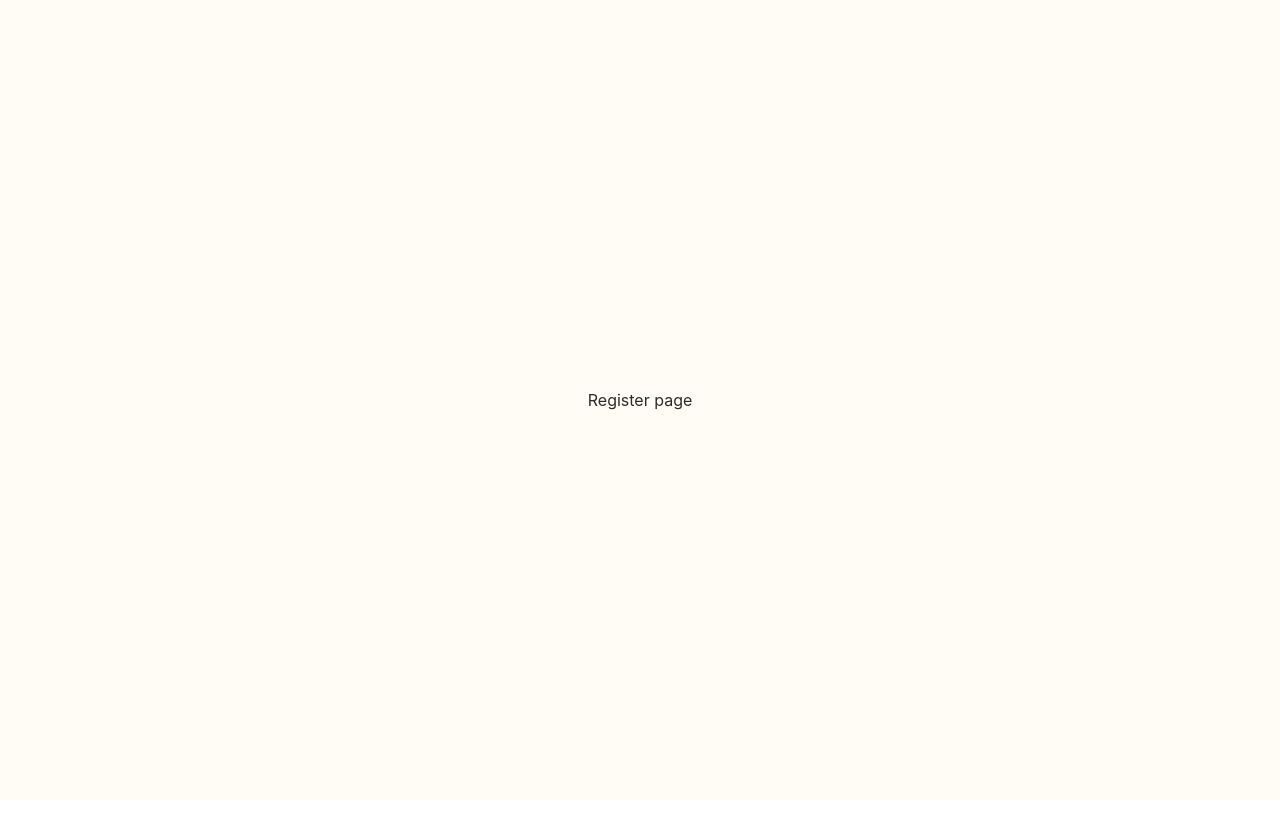
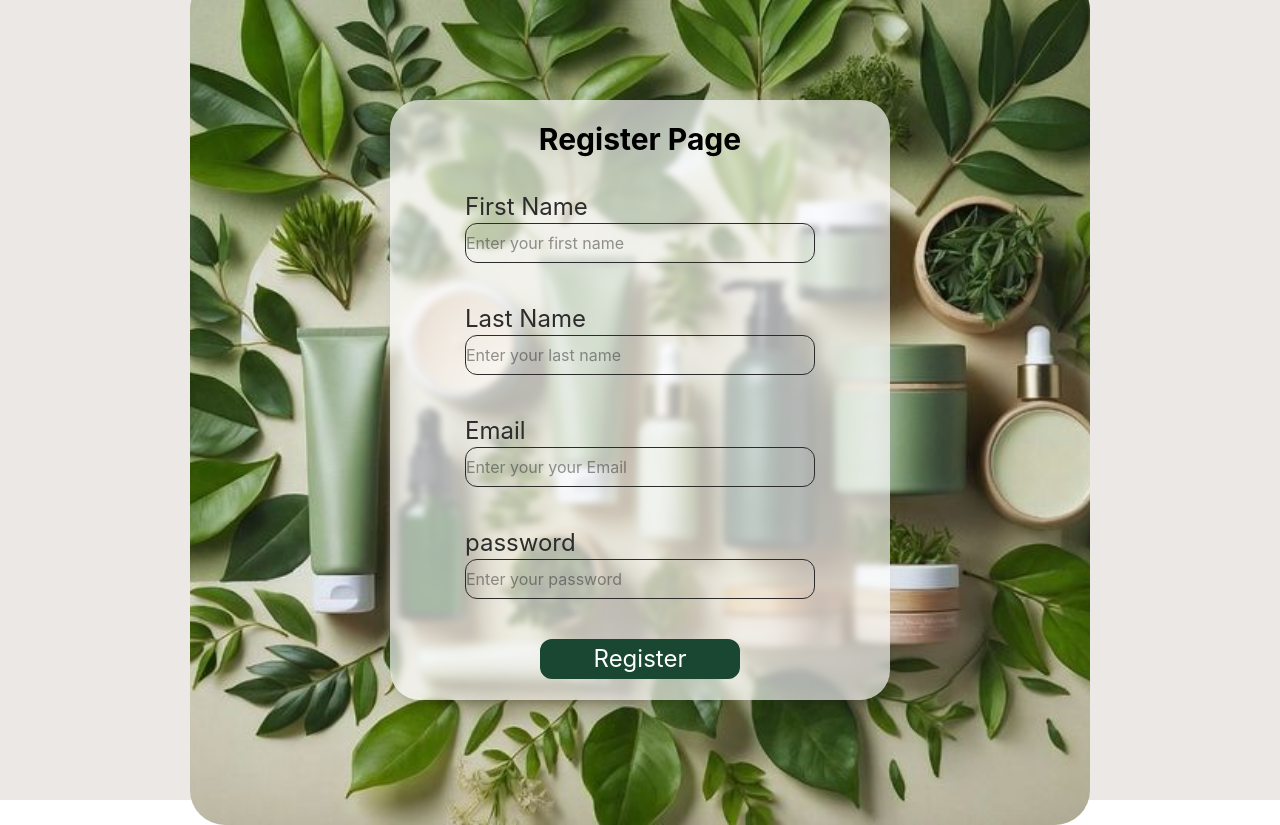
Before and after one commit to Thirusudan/cosmetics-frontend, a React (Vite) app: page /register in a window 1280 px wide. Before the commit the page ends 800 px from the top, so only its background shows below. Built offline with nearby package versions, Linux system fonts and the light colour scheme; no server answers.

Commit message:
Register page function 🚀

```diff
--- a/pages/client/clientPage.jsx
+++ b/pages/client/clientPage.jsx
@@ -5,6 +5,8 @@ import ProductOverViewPage from "./productOverview";
 import CartPage from "./cart";
 import CheckoutPage from "./checkoutPage";
 import HomePage from "../homePage";
+
+import ReviewsPage from "./reviewsPage";
 
 
 export default function ClientWebPage(){
@@ -16,7 +18,7 @@ export default function ClientWebPage(){
       <Routes path="/">
       <Route path="/" element={<HomePage/>}/>
       <Route path="/products" element={<ProductsPage/>}/>
-      <Route path="/reviews" element={<h1 className="text-3xl text-center">Reviews Page</h1>}/>
+      <Route path="/reviews" element={<ReviewsPage/>}/>
       <Route path="/about-us" element={<h1 className="text-3xl text-center">About us Page</h1>}/>
       <Route path="/contact-us" element={<h1 className="text-3xl text-center">Contact us Page</h1>}/>
       <Route path="/cart" element={<CartPage/>}/>
--- /dev/null
+++ b/pages/client/reviewsPage.jsx
@@ -0,0 +1,5 @@
+export default function ReviewsPage(){
+     return(
+        <div className=""></div>
+     )
+}
--- a/pages/loginPage.jsx
+++ b/pages/loginPage.jsx
@@ -78,7 +78,7 @@ export default function LoginPage(){
 
           type="password" className="w-[350px] h-[40px] border border-white rounded-xl"/>
         </div>
-       <button onClick={login} className="w-[350px] h-[40px] bg-blue-500 rounded-xl text-white text-lg mt-5 hover:bg-blue-600 transition-all duration-300">Login</button>
+       <button onClick={login} className="w-[350px] h-[40px] bg-blue-500 rounded-xl text-white text-lg mt-5 hover:bg-blue-600 transition-all duration-300 cursor-pointer ">Login</button>
 
 {/*7*/}     <button onClick={googleLogin} className="w-[350px] h-[40px] bg-blue-500 rounded-xl text-white text-lg mt-5 hover:bg-blue-600 transition-all duration-300">Google Login</button>
 
--- a/pages/registerPage.jsx
+++ b/pages/registerPage.jsx
@@ -1,7 +1,91 @@
+import axios from "axios"
+import { useState } from "react"
+import toast from "react-hot-toast"
+import { useNavigate } from "react-router-dom"
+
+
 export default function RegisterPage(){
+
+const[firstName ,setFirstName ] = useState("")
+const[lastName , setLastName] = useState("")
+const[email,setEmail] = useState("")
+const[password, setPassword] = useState("")
+const navigate = useNavigate()
+
+
+     function register(){
+        try{
+      axios.post(import.meta.env.VITE_BACKEND_URL+"/api/users",{
+    firstName : firstName,
+    lastName : lastName,
+    email : email,
+    password : password
+
+      }
+    )
+    toast.success("User Register Succesully")
+    navigate("/login")
+
+}catch{
+     toast.error("User Register failed")
+     }
+
+      }
+
+
     return(
-        <div>
-        <span>Register page</span>
+        <div className="w-full h-full flex justify-center items-center ">
+         <div className="w-[900px] h-[850px] bg-[url('/register1.jpg')] bg-cover bg-center flex justify-center items-center rounded-[35px] ">
+         <div>
+        <div className="w-[500px] h-[600px] bg-white/65 backdrop-blur-[3px] shadow-xl rounded-[30px] relative gap-[20px] text-secondary flex flex-col justify-center items-center">
+            <h1 className="text-3xl top-[20px] text-center w-full h-[50px] font-bold text-black textg">Register Page</h1>
+            <div className="w-[350px] flex flex-col">
+                <span className="text-2xl  text-secondary">First Name</span>
+                <input onChange={(e)=>{
+                    setFirstName(e.target.value)
+                }} type="text"
+                placeholder="Enter your first name "
+                className="w-[350px] h-[40px] border text-secondary rounded-xl text-secondary" />
+            </div>
+
+            <div className="w-[350px] flex flex-col pt-[20px]">
+                <span className="text-2xl text-secondary">Last Name</span>
+                <input onChange={(e)=>{
+                   setLastName(e.target.value)
+                }} type="text"
+                placeholder="Enter your last name "
+                className="w-[350px] h-[40px] border text-secondary rounded-xl text-secondary" />
+            </div>
+
+            <div className="w-[350px] flex flex-col pt-[20px]">
+                <span className="text-2xl  text-secondary">Email</span>
+                <input onChange={(e)=>{
+                  setEmail(e.target.value)
+                }} type="email"
+                placeholder="Enter your your Email "
+                className="w-[350px] h-[40px] border text-secondary rounded-xl text-secondary" />
+            </div>
+
+            <div className="w-[350px] flex flex-col pt-[20px]">
+                <span className="text-2xl text-secondary">password</span>
+                <input onChange={(e)=>{
+                  setPassword(e.target.value)
+                }} type="password"
+                placeholder="Enter your password "
+                className="w-[350px] h-[40px] border text-secondary rounded-xl text-secondary" />
+            </div>
+
+            <button className="w-[200px] h-[40px] bg-accent  rounded-xl text-white mt-[20px] hover:bg-white hover:text-accent border-[2px] border-accent cursor-pointer text-2xl "onClick={register}>
+             Register
+            </button>
+
+
+            </div>
+
+
+         </div>
+         </div>
+
         </div>
     )
 }
--- a/src/App.jsx
+++ b/src/App.jsx
@@ -11,6 +11,7 @@ import { Toaster } from 'react-hot-toast'
 import ClientWebPage from '../pages/client/clientPage'
 import { GoogleOAuthProvider } from '@react-oauth/google'
 import ForgetPasswordPage from '../pages/client/forgetPassword'
+import ReviewPage from '../pages/client/reviewsPage'
 
 
 const clientId = import.meta.env.VITE_GOOGLE_CLIENT_ID
--- a/src/index.css
+++ b/src/index.css
@@ -1,7 +1,7 @@
 @import "tailwindcss";
 
 @theme {
-  --color-primary: #FBF5DE50;   /* dominant background - use ~60% of the page */
+  --color-primary: #ECE8E5;   /* dominant background - use ~60% of the page */
   --color-secondary : #2C2C2C;   /* text color - use ~30% of the page */
-  --color-accent : #0B1D51     /* buttons/highlights - use ~10% of the page (This is Dark blue color and using 10% but it is only color in customer mind you can see in daraz, daraz is using orange color 10% if someone ask what color is daraz the answer is orange )*/
+  --color-accent : #1A4731 /* buttons/highlights - use ~10% of the page (This is Dark blue color and using 10% but it is only color in customer mind you can see in daraz, daraz is using orange color 10% if someone ask what color is daraz the answer is orange )*/
 }
```
Also changed, not shown: public/Register.jpg (added), public/register1.jpg (added).
